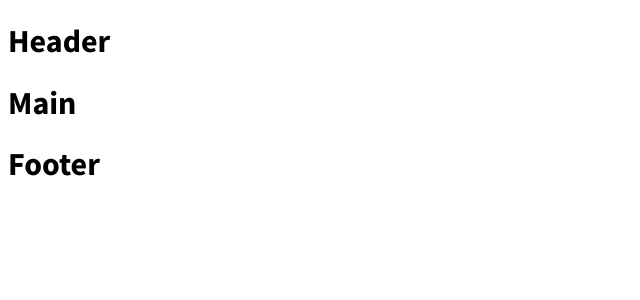
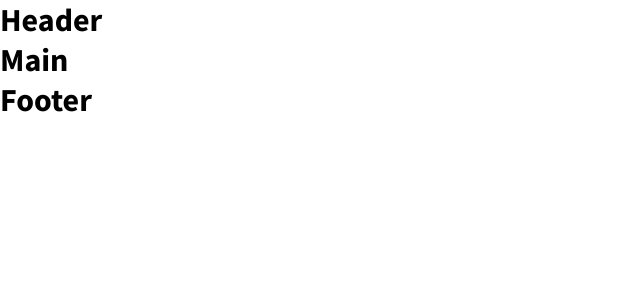
Before and after one commit to eliaraguso/proj-html-vuejs, a Vue app: page / in a window 1280 px wide. Shown: the top 300 px of the page, without its empty margins (0-640 px from the left). Built offline with nearby package versions, Linux system fonts and the light colour scheme.

Commit message:
creato foglio di stile css e importato in App.vue

```diff
--- a/package.json
+++ b/package.json
@@ -8,6 +8,7 @@
     "lint": "vue-cli-service lint"
   },
   "dependencies": {
+    "@fortawesome/fontawesome-free": "^5.15.4",
     "core-js": "^3.6.5",
     "vue": "^2.6.11"
   },
--- a/src/App.vue
+++ b/src/App.vue
@@ -8,17 +8,17 @@
 </template>
 
 <script>
-// import HelloWorld from './components/HelloWorld.vue'
 import Header from './components/Header.vue'
 import Main from './components/Main.vue'
 import Footer from './components/Footer.vue'
 
 
 
+
+
 export default {
   name: 'App',
   components: {
-    // HelloWorld
     Header,
     Main,
     Footer
@@ -27,6 +27,7 @@ export default {
 </script>
 
 <style lang="scss">
+@import './assets/style/common.scss';
 @import url('https://fonts.googleapis.com/css2?family=Source+Sans+Pro:ital,wght@0,200;0,300;0,400;0,600;0,700;0,900;1,200;1,300;1,400;1,600;1,700;1,900&display=swap');
 #app {
   font-family: 'Source Sans Pro', sans-serif;
--- a/src/components/Header.vue
+++ b/src/components/Header.vue
@@ -1,6 +1,7 @@
 <template>
   <header>
     <h1>Header</h1>
+    <i class="fab fa-aws"></i>
   </header>
 </template>
 
```
Also changed, not shown: public/index.html (+8 -2 lines), src/assets/style/common.scss (renamed from src/assets/scss/common.scss), 1 other file (tests, documents, lock files or other folders).
